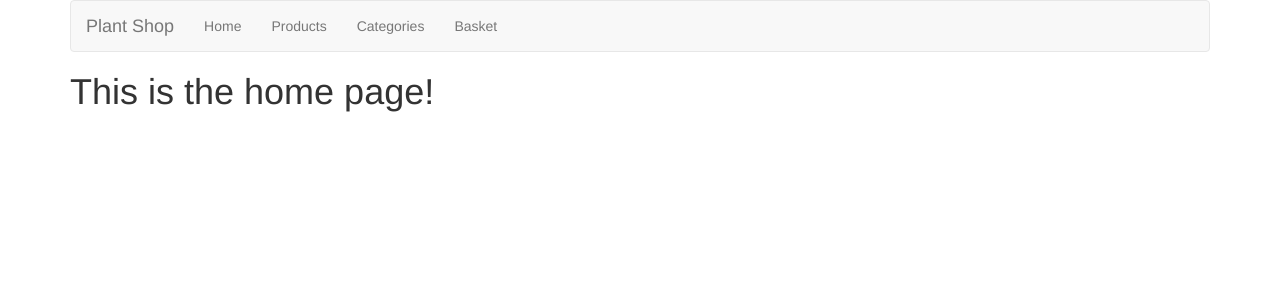
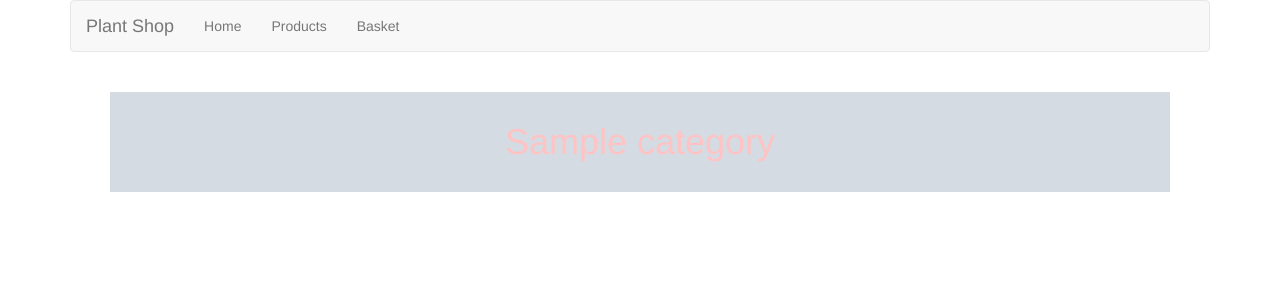
Before and after one commit to James-T-Harding/AMS_CORE_PROJECT, a Flask app: page /1/home in a window 1280 px wide. Shown: the top 300 px of the page. Run offline with Flask 3, Linux system fonts and the light colour scheme; tables that the repository leaves empty hold one stand-in row (values such as "Sample post"); grey boxes marked "Sample" are stand-in pictures; some libraries are stand-ins or nearby versions.

Commit message:
Added categories page.

```diff
--- a/app/models.py
+++ b/app/models.py
@@ -26,12 +26,6 @@ class Cart(db.Model):
     @property
     def total(self):
         return sum(item.total for item in self.items)
-
-    def place_order(self):
-        self.payment = self.total
-
-        db.session.add(Order(items=self.items, status="pending"))
-        db.session.commit()
 
 
 class CartItem(db.Model):
@@ -75,3 +69,7 @@ class Category(db.Model):
     id = db.Column(db.Integer, primary_key=True)
     name = db.Column(db.String(30))
     products = db.relationship('Product', backref='category')
+
+    @property
+    def image(self):
+        return self.products[0].image if self.products else ""
--- a/app/routes.py
+++ b/app/routes.py
@@ -55,7 +55,7 @@ def login():
 
 @app.route('/<int:user_id>/home')
 def home(user_id):
-    return render_nav('home.html', user_id)
+    return render_nav('home.html', user_id, categories=Category.query.all())
 
 
 @app.route('/<int:user_id>/products')
--- a/app/static/style.css
+++ b/app/static/style.css
@@ -12,3 +12,12 @@
     background-color: whitesmoke;
     margin: 5px;
 }
+
+.category-block {
+    padding:10px;
+    margin: 40px;
+    height: 100px;
+    text-align: center;
+    color: rgb(255, 195, 195);
+    text-decoration: none;
+}
--- a/app/templates/base.html
+++ b/app/templates/base.html
@@ -20,7 +20,6 @@
             <ul class="nav navbar-nav">
               <li><a href="{{ home_url }}">Home</a></li>
               <li><a href="{{ products_url }}">Products</a></li>
-              <li><a href="#">Categories</a></li>
               <li><a href="{{ basket_url }}">Basket</a></li>
             </ul>
           </div>
--- a/app/templates/home.html
+++ b/app/templates/home.html
@@ -1,5 +1,11 @@
 {% extends 'base.html' %}
 
 {% block content %}
-<h1>This is the home page!</h1>
+{% for category in categories %}
+    <a style="text-decoration: none" href="products?category={{category.name}}">
+        <div class="category-block" style="background-image: url('/static/{{category.image}}')">
+            <h1>{{category.name}}</h1>
+        </div>
+    </a>
+{% endfor %}
 {% endblock %}
--- a/app/templates/product.html
+++ b/app/templates/product.html
@@ -4,7 +4,7 @@
 <div class="row">
     <div class="col-sm-5">
         <a href="products/{{ product.id }}">
-            <img src="/static/{{ product.image }}" alt="Image not found.." width="100%">
+            <img src="{{url_for('static', filename=product.image)}}" alt="Image not found.." width="100%">
         </a>
     </div>
     <div class="col-sm-4">
--- a/app/templates/products.html
+++ b/app/templates/products.html
@@ -5,7 +5,7 @@
         <a href="products/{{ product.id }}">
             <div class="row outlined_block">
                 <div class="col-sm-3">
-                    <img src="/static/{{ product.image }}" alt="Image not found.." width="100%">
+                    <img src="{{url_for('static', filename=product.image)}}" alt="Image not found.." width="100%">
                 </div>
                 <div class="col-sm-9">
                     <h1>{{ product.name }}</h1>
```
Also changed, not shown: app/templates/checkout.html (+0 -11 lines).
